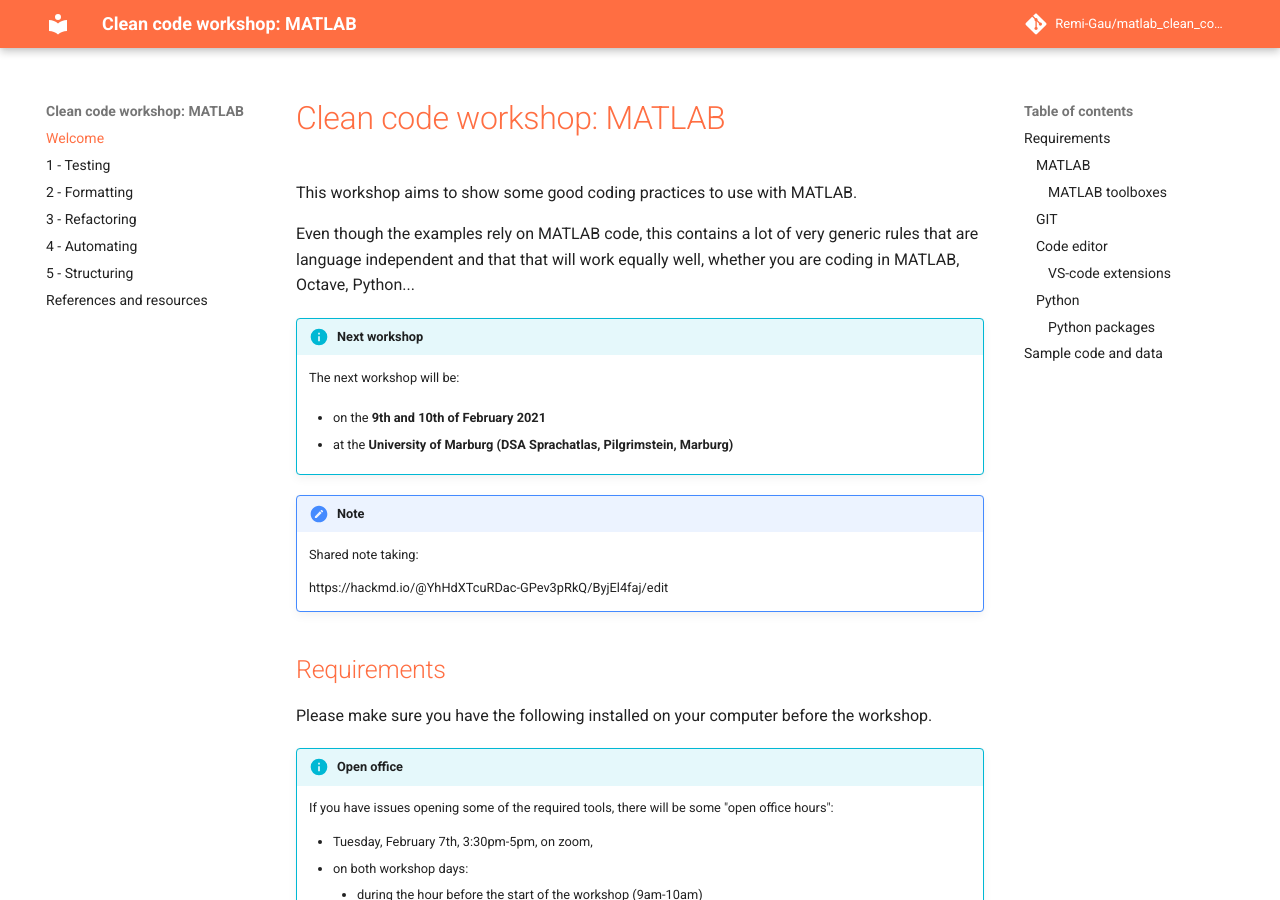
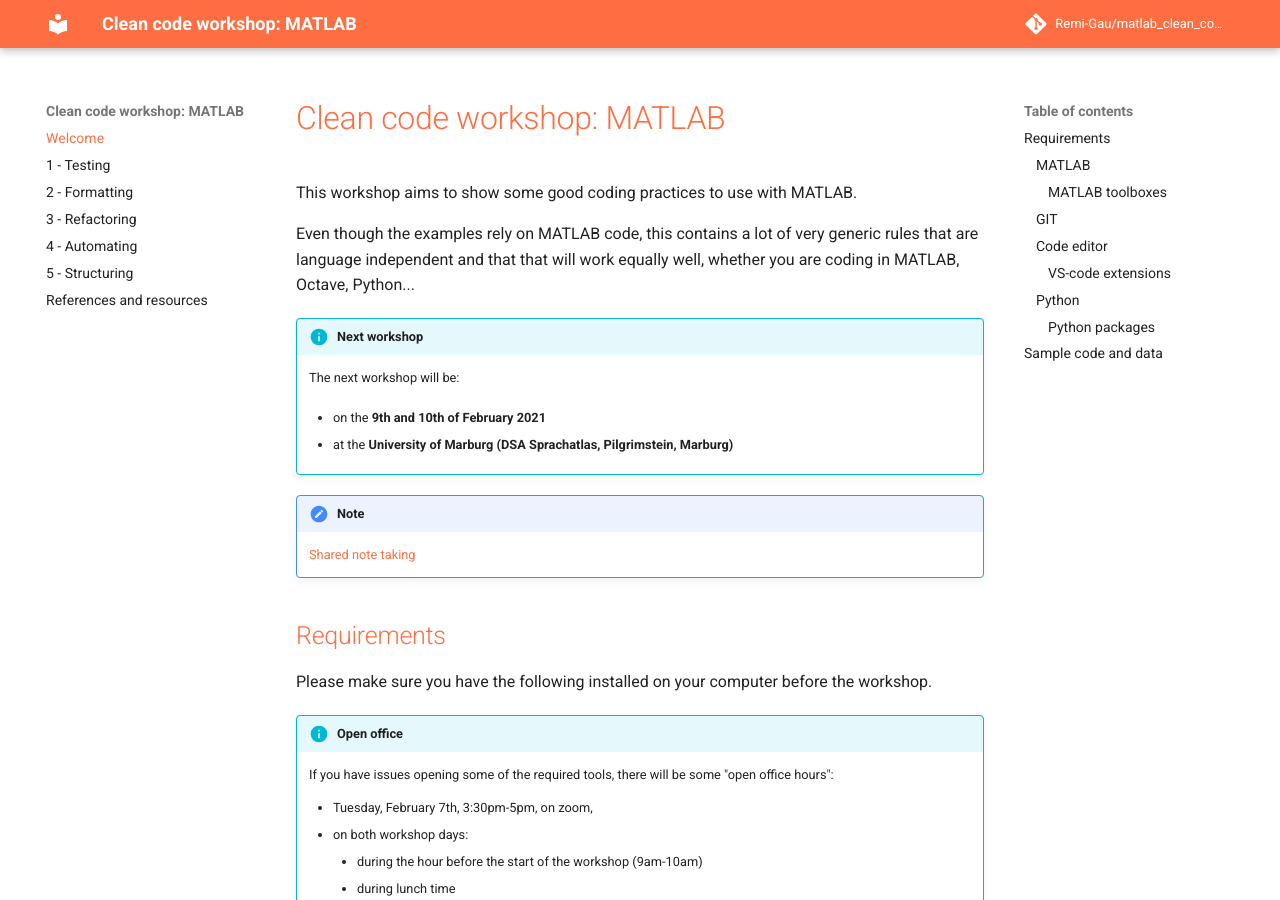
Before and after one commit to Remi-Gau/matlab_clean_code_workshop, an MkDocs documentation site: the page built from doc/index.md, in a window 1280 px wide and 900 px high. Built offline with MkDocs 1.6.1 and Material for MkDocs 9.7.7, drawn with Linux system fonts in a browser that asks for light colours; comment, search, counter and statistics services are not loaded.

Commit message:
add actual link

```diff
--- a/doc/index.md
+++ b/doc/index.md
@@ -17,9 +17,7 @@ whether you are coding in MATLAB, Octave, Python...
 
 !!! note
 
-    Shared note taking:
-
-    https://hackmd.io/@YhHdXTcuRDac-GPev3pRkQ/ByjEl4faj/edit
+    [Shared note taking](https://hackmd.io/@YhHdXTcuRDac-GPev3pRkQ/ByjEl4faj/edit)
 
 ## Requirements
 
```
